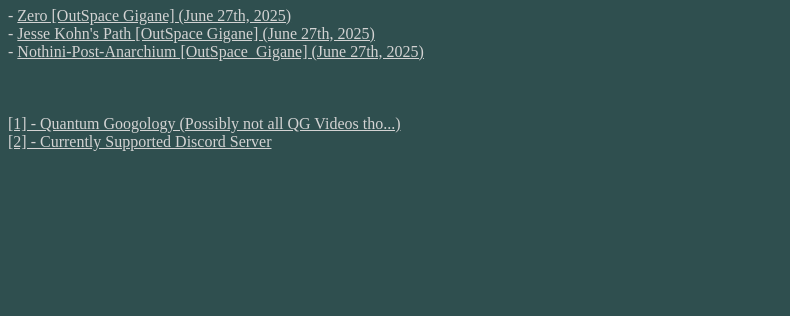
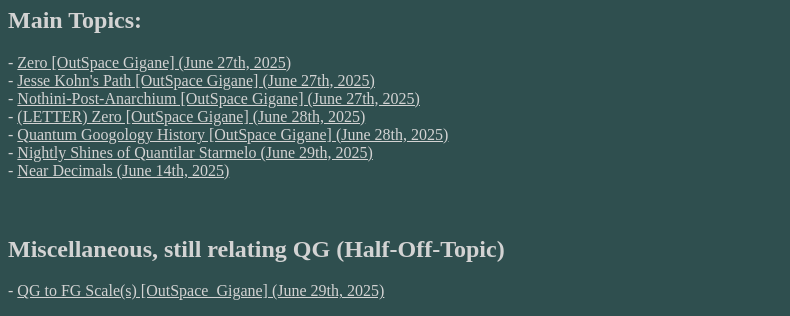
Before and after one commit to OutSpace-Gigane/QG-Wiki-2.0, a plain HTML site: page quantum-numbers.html in a window 1280 px wide. Shown: the part 316-632 px from the top of the page, without its empty margins (0-790 px from the left). Drawn offline with Linux system fonts and the light colour scheme; a web font is replaced by a local one.

Commit message:
Add files via upload

```diff
--- a/quantum-numbers.html
+++ b/quantum-numbers.html
@@ -25,11 +25,23 @@
     or Read <a href="contributing.html">"How to Contribute?"</a>
     <br>
     <h1>ARTICLE LIST [Sort: Historical [Old to New ones]]:</h1>
+    <h2>Main Topics:</h2>
+
     - <a href="qg-wiki_numbers/Zero.html">Zero [OutSpace Gigane] (June 27th, 2025)</a> <br>
     - <a href="qg-wiki_numbers/JesseKohnPATH.html">Jesse Kohn's Path [OutSpace Gigane] (June 27th, 2025)</a> <br>
-    - <a href="qg-wiki_numbers/NothiniPostAnarchium.html">Nothini-Post-Anarchium [OutSpace_Gigane] (June 27th, 2025)</a> <br>
+    - <a href="qg-wiki_numbers/NothiniPostAnarchium.html">Nothini-Post-Anarchium [OutSpace Gigane] (June 27th, 2025)</a> <br>
+    - <a href="qg-wiki_numbers/Letter-Zero.html">(LETTER) Zero [OutSpace Gigane] (June 28th, 2025)</a> <br>
+    - <a href="qg-wiki_numbers/QuantumGoogology-HISTORY.html">Quantum Googology History [OutSpace Gigane] (June 28th, 2025)</a> <br>
+    - <a href="qg-wiki_numbers/NSoQS.html">Nightly Shines of Quantilar Starmelo (June 29th, 2025)</a> <br>
+    - <a href="qg-wiki_numbers/Near-Decimals.html">Near Decimals (June 14th, 2025)</a>
+
     <br><br><br>
 
+    <h2>Miscellaneous, still relating QG (Half-Off-Topic)</h2>
+
+    - <a href="qg-wiki_numbers/MISC/QG-to-FG-Conventers.html">QG to FG Scale(s) [OutSpace_Gigane] (June 29th, 2025)</a>
+
+    <h1>Sources:</h1>
     <a href="https://www.youtube.com/playlist?list=PLHeHAVltqInRyNDWpiFdjy715miVoeznA">[1] - Quantum Googology (Possibly not all QG Videos tho...)</a> <br>
     <a href="https://discord.com/invite/HfS9uekFnS">[2] - Currently Supported Discord Server</a>
 
```
Also changed, not shown: contributing.html (+2 -2 lines), index.html (+1 -1 lines).
